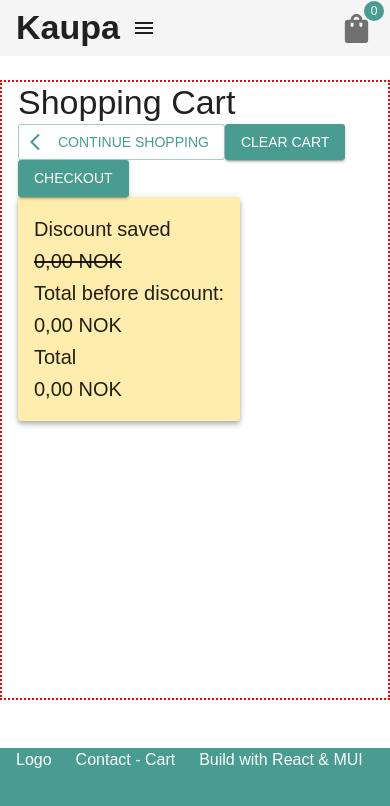
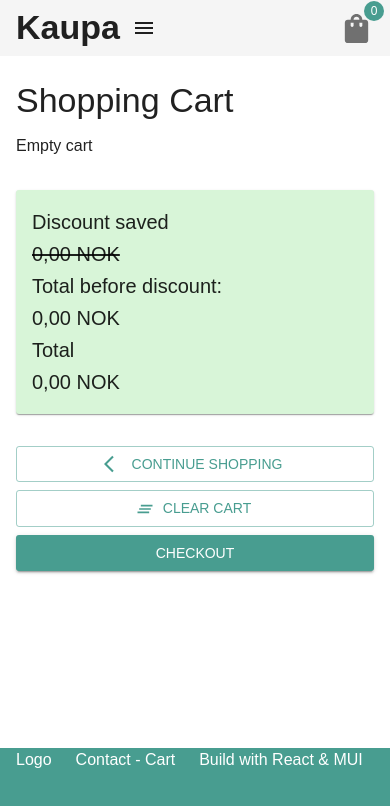
Before and after one commit to mariusrundereim/fed-frameworks-ca-marius, a React (Vite) app: page /cart in a window 390 px wide. Shown: the top 806 px of the page. Built offline with nearby package versions, Linux system fonts and the light colour scheme.

Commit message:
responsive cart page

```diff
--- a/src/components/Cards/CartCard/index.tsx
+++ b/src/components/Cards/CartCard/index.tsx
@@ -2,7 +2,7 @@ import { Product } from "../../../services/store/store";
 import { useStore } from "../../../services/store/store";
 import { CartItem } from "../../../services/store/store";
 import { Link } from "react-router-dom";
-
+import { Paper } from "@mui/material";
 import { Box } from "@mui/material";
 import { Typography } from "@mui/material";
 import Button from "@mui/material/Button";
@@ -39,13 +39,17 @@ function CartCard({ item, product }: CartCardProps) {
 
   return (
     <>
+      <Paper>
         <Box
           component="article"
           display="flex"
           flexDirection={{ xs: "column", md: "row" }}
           justifyContent="space-between"
           alignItems="center"
+          gap={4}
           padding={1}
+          m={1}
+          mb={2}
         >
           <Typography variant="h5">
             <Link
@@ -56,20 +60,36 @@ function CartCard({ item, product }: CartCardProps) {
             </Link>
           </Typography>
 
-        <Box display="flex" alignItems="center" gap="1.5rem">
+          <Box
+            display={"flex"}
+            alignItems={"center"}
+            justifyContent={"space-between"}
+            gap={2}
+          >
+            <Box>
               <ButtonGroup
                 variant="contained"
                 size="small"
                 aria-label="Basic button group"
+                disableElevation
               >
                 <Button onClick={handleDecreaseQty}>-</Button>
                 <Button variant="outlined">{quantity}</Button>
                 <Button onClick={handleIncreaseQty}>+</Button>
               </ButtonGroup>
+            </Box>
+            <Box
+              display={"flex"}
+              justifyItems={"flex-end"}
+              alignItems={"center"}
+              gap={2}
+            >
               <Typography variant="h5">{roundedDiscPrice} NOK</Typography>
               <DeleteIcon onClick={handleDeleteItem} />
             </Box>
           </Box>
+        </Box>
+      </Paper>
     </>
   );
 }
--- a/src/pages/Cart/index.tsx
+++ b/src/pages/Cart/index.tsx
@@ -7,6 +7,7 @@ import { Stack } from "@mui/material";
 import { Paper } from "@mui/material";
 import { useTheme } from "@mui/material";
 import ArrowBackIosIcon from "@mui/icons-material/ArrowBackIos";
+import ClearAllIcon from "@mui/icons-material/ClearAll";
 import { Container } from "@mui/material";
 import { Grid } from "@mui/material";
 import { formatCurrencyDirect } from "../../utils/formatCurrency";
@@ -23,39 +24,39 @@ function Cart() {
   return (
     <>
       <Container maxWidth="xl">
+        <Typography variant="h4" gutterBottom>
+          Shopping Cart
+        </Typography>
+        <Box sx={{ flexGrow: 1 }}>
+          <Grid container spacing={4}>
+            <Grid item xs={12} sm={8}>
+              {/* Cart Container */}
+              <Paper elevation={0}>
+                {cart.length === 0 ? (
                   <Box>
-          <Typography variant="h4">Shopping Cart</Typography>
-
-          <Paper elevation={6}>
-            {cart.map((item) => {
+                    <p>Empty cart</p>
+                  </Box>
+                ) : (
+                  cart.map((item) => {
                     const product = products.find(
                       (product) => product.id === item.id
                     );
                     if (product) {
-                return <CartCard key={item.id} item={item} product={product} />;
+                      return (
+                        <CartCard key={item.id} item={item} product={product} />
+                      );
                     }
                     return null;
-            })}
+                  })
+                )}
               </Paper>
-          <Grid container direction={{ sm: "column-reverse", lg: "row" }}>
-            <Box>
-              <Link to="/">
-                <Button variant="outlined" startIcon={<ArrowBackIosIcon />}>
-                  Continue Shopping
-                </Button>
-              </Link>
-              <Button variant="contained" onClick={clearCart}>
-                Clear cart
-              </Button>
-              <Link to="/checkout">
-                <Button variant="contained">Checkout</Button>
-              </Link>
-            </Box>
+            </Grid>
+            <Grid item xs={12} sm={4}>
+              {/* Discount + Total */}
               <Paper
-              elevation={4}
                 sx={{
                   padding: "1rem",
-                backgroundColor: theme.palette.secondary.main,
+                  backgroundColor: theme.palette.success.light,
                 }}
               >
                 <Stack
@@ -90,6 +91,32 @@ function Cart() {
                   </Typography>
                 </Stack>
               </Paper>
+              {/* Cart Nav */}
+              <Box display={"flex"} flexDirection={"column"} gap={1} mt={4}>
+                <Link to="/">
+                  <Button
+                    variant="outlined"
+                    startIcon={<ArrowBackIosIcon />}
+                    fullWidth
+                  >
+                    Continue Shopping
+                  </Button>
+                </Link>
+                <Button
+                  variant="outlined"
+                  onClick={clearCart}
+                  startIcon={<ClearAllIcon />}
+                  fullWidth
+                >
+                  Clear cart
+                </Button>
+                <Link to="/checkout">
+                  <Button variant="contained" fullWidth>
+                    Checkout
+                  </Button>
+                </Link>
+              </Box>
+            </Grid>
           </Grid>
         </Box>
       </Container>
--- a/src/router/layout/index.tsx
+++ b/src/router/layout/index.tsx
@@ -14,7 +14,6 @@ function Layout() {
             flexGrow: 1,
             mb: 6,
             mt: 10,
-            border: "2px dotted red",
           }}
         >
           <Outlet />
```
Lines whose indentation alone changed are shown as unchanged.
